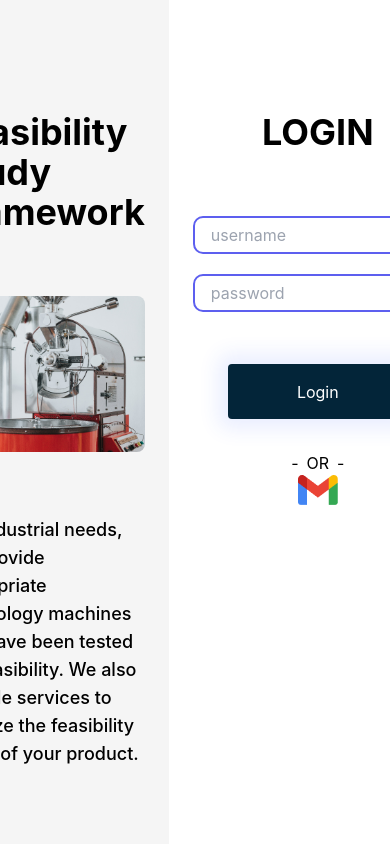
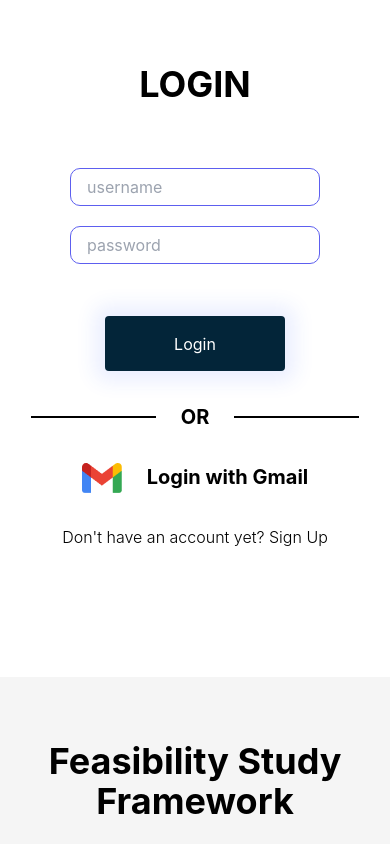
Before and after one commit to Feasibility-Study-Team/fs-front-pub, a React (Create React App) app: page /login in a window 390 px wide. Shown: the top 844 px of the page. Built offline with nearby package versions, Linux system fonts and the light colour scheme.

Commit message:
login responsive

```diff
--- a/src/App.js
+++ b/src/App.js
@@ -1,13 +1,17 @@
 import { BrowserRouter as Router, Routes, Route } from "react-router-dom";
+import { Footer } from "./components";
 import { Login } from "./pages";
 
 function App() {
   return (
-    <Router>
-      <Routes>
-        <Route path="login" element={<Login />}/>
-      </Routes>
-    </Router>
+    <>
+      <Router>
+        <Routes>
+          <Route path="login" element={<Login />} />
+        </Routes>
+      </Router>
+      <Footer />
+    </>
   );
 }
 
--- /dev/null
+++ b/src/components/Footer.js
@@ -0,0 +1,15 @@
+import { styles } from "../constant"
+
+const Footer = () => {
+  return (
+    <div className="w-full overflow-hidden">
+        <div className={`${styles.paddingX} ${styles.paddingY} ${styles.flexCenter}`}>
+            <div className={`${styles.boxWidth}`}>
+                footer
+            </div>
+        </div>
+    </div>
+  )
+}
+
+export default Footer
--- a/src/components/index.js
+++ b/src/components/index.js
@@ -0,0 +1,5 @@
+import Footer from "./Footer";
+
+export{
+    Footer
+}
--- a/src/pages/Login/Login.js
+++ b/src/pages/Login/Login.js
@@ -5,7 +5,7 @@ import LoginRight from "./LoginRight"
 const Login = () => {
     return (
         <div className={`w-full overflow-hidden ${styles.flexCenter}`}>
-            <div className={`flex`}>
+            <div className={`flex md:flex-row flex-col-reverse`}>
                 <section className="flex-1 bg-placeholder">
                     <LoginLeft />
                 </section>
--- a/src/pages/Login/LoginLeft.js
+++ b/src/pages/Login/LoginLeft.js
@@ -3,8 +3,8 @@ import { styles } from "../../constant"
 
 const LoginLeft = () => {
     return (
-        <div className={`${styles.paddingX} ${styles.flexCenter} py-28 flex-col`}>
-            <h1 className="font-bold text-black text-4xl">Feasibility Study Framework</h1>
+        <div className={`${styles.paddingX} ${styles.flexCenter} sm:py-28 py-16 flex-col`}>
+            <h1 className="font-bold text-black text-4xl text-center">Feasibility Study Framework</h1>
             <img src={Alat1} alt="Alat" className="rounded-lg my-16 w-full" />
             <p className="font-medium text-lg">For industrial needs, We provide appropriate technology machines that have been tested for feasibility. We also provide services to analyze the feasibility study of your product.</p>
         </div>
--- a/src/pages/Login/LoginRight.js
+++ b/src/pages/Login/LoginRight.js
@@ -1,25 +1,71 @@
 import { Gmail } from "../../assets"
 import { styles } from "../../constant"
+import { useFormik } from 'formik'
+import * as Yup from 'yup'
+import { useState } from "react"
 
 const LoginRight = () => {
     const loginStyle = {
-        inputStyle: "border-2 border-iris100 rounded-[10px] text-[16px] py-1.5 px-4 w-[250px] max-h-[38px]"
+        inputStyle: "border border-iris100 rounded-[10px] text-[16px] py-1.5 px-4 w-[250px] max-h-[38px]",
+        stripStyle: "border-solid border border-black w-[125px] h-0",
+        errorStyle: "font-normal text-red-500"
     }
+
+    const [error, setError] = useState(null)
+
+    const doLogin = (values) => {
+        formik.setSubmitting(false);
+        formik.resetForm();
+        console.log(values);
+        setError("username/password salah!")
+    }
+
+    const formik = useFormik({
+        initialValues:{
+            username: '',
+            password: '',
+        },
+
+        validationSchema: Yup.object({
+            username: Yup.string()
+                .required('Username harus di isi'),
+            password: Yup.string()
+                .required('Password harus di isi')
+        }),
+
+        onSubmit: doLogin
+    })
     return (
-        <div className={`${styles.paddingX} ${styles.flexCenter} py-28 flex-col`}>
+        <div className={`${styles.paddingX} ${styles.flexCenter} sm:py-28 py-16 flex-col`}>
             <h1 className="font-bold text-black text-4xl">LOGIN</h1>
             <div className={`${styles.flexCenter} flex-col my-16`}>
-                <form className={`${styles.flexCenter} flex-col`}>
-                    <input type="text" placeholder="username" className={`${loginStyle.inputStyle} mb-[20px]`} />
-                    <input type="password" placeholder="password" className={`${loginStyle.inputStyle} mb-[20px]`} />
-                    <button className={`${styles.btnStyle1} my-8`}>Login</button>
+                <form className={`${styles.flexCenter} flex-col`} onSubmit={formik.handleSubmit}>
+                    <input
+                    type="text"
+                    placeholder="username"
+                    className={`${loginStyle.inputStyle} ${formik.errors.username ? 'mb-[5px]': 'mb-[20px]'}`}
+                    {...formik.getFieldProps('username')}
+                    />
+                    {formik.touched.username && formik.errors.username && <div className={`${loginStyle.errorStyle} mb-[10px]`}>{formik.errors.username}</div>}
+
+                    <input
+                    type="password"
+                    placeholder="password"
+                    className={`${loginStyle.inputStyle}  ${formik.errors.password ? 'mb-[5px]': 'mb-[20px]'}`}
+                    {...formik.getFieldProps('password')}
+                    />
+                    {formik.touched.password && formik.errors.password && <div className={`${loginStyle.errorStyle}`}>{formik.errors.password}</div>}
+                    {error && <div className={`${loginStyle.errorStyle}`}>{error}</div>}
+                    <button className={`${styles.btnStyle1} mt-8`}>Login</button>
                 </form>
-                <div className="flex flex-row gap-2">
-                    <span>-</span><span>OR</span><span>-</span>
+                <div className="flex flex-row gap-[25px] justify-center items-center my-8">
+                    <span className={`${loginStyle.stripStyle}`}></span><span className="font-bold text-xl">OR</span><span className={`${loginStyle.stripStyle}`}></span>
                 </div>
-                <div>
+                <button className="flex gap-[25px] mb-8">
                     <img src={Gmail} alt="gmail"/>
-                </div>
+                    <p className="font-bold text-xl">Login with Gmail</p>
+                </button>
+                <button className="font-light">Don't have an account yet? Sign Up</button>
             </div>
 
         </div>
```
